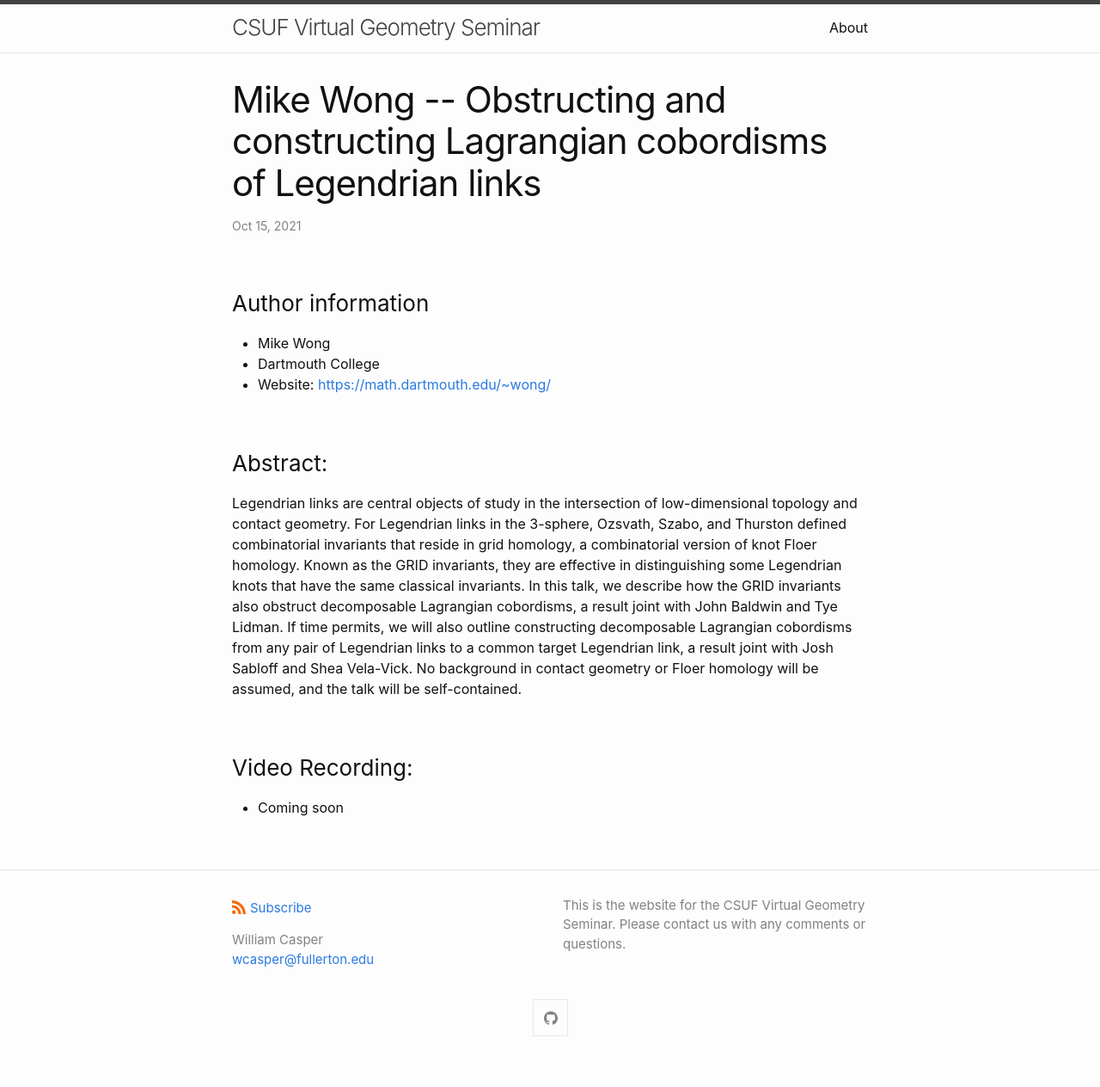
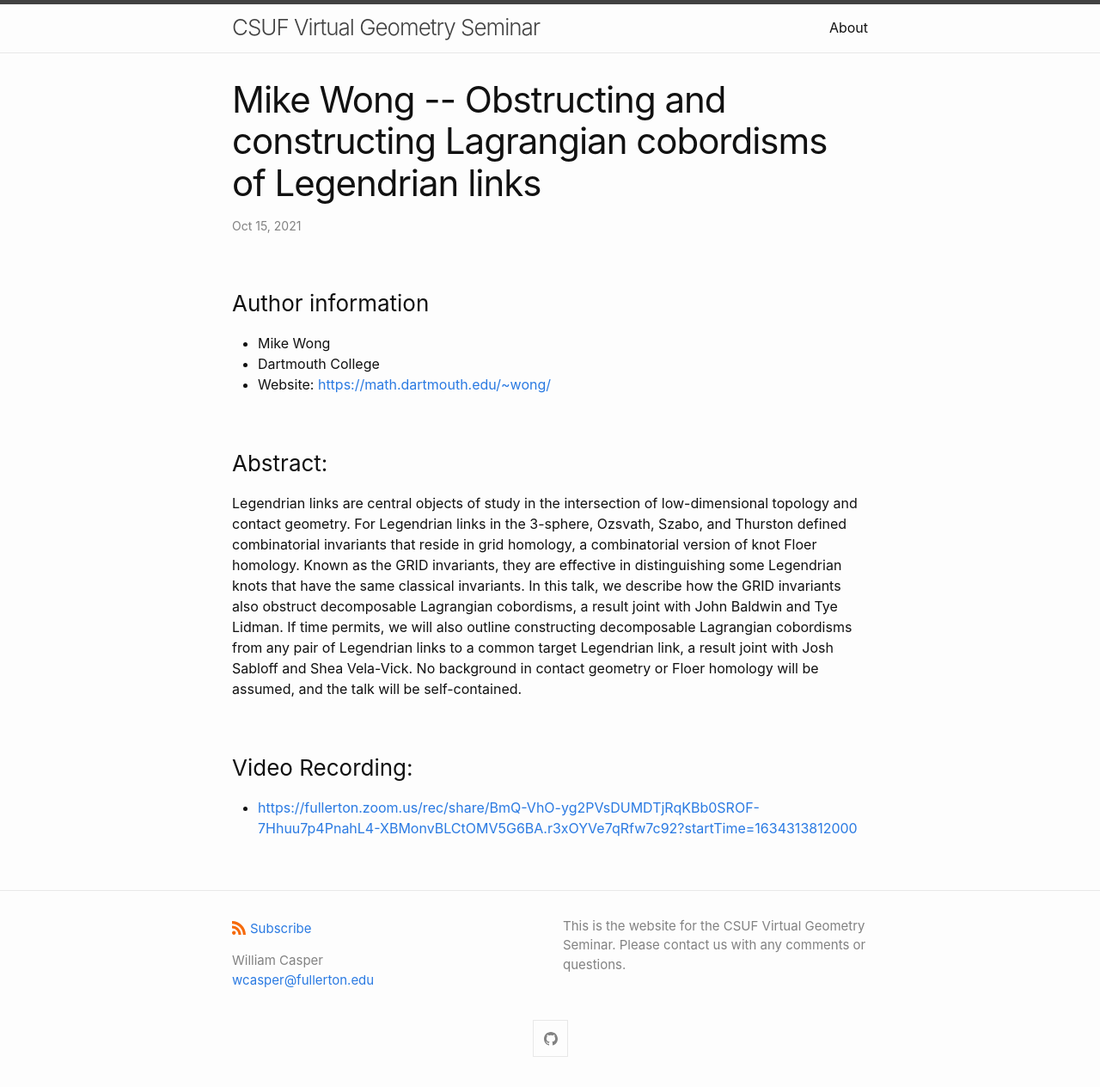
Before and after one commit to wcasper/geometry-seminar, a Jekyll site: the page built from _posts/2021-10-15-Talk-06.md, in a window 1280 px wide. Shown: the whole page at 86% size. Built offline with Jekyll 4.4.1, drawn with Linux system fonts in a browser that asks for light colours; before the commit the page ends 1240 px from its top, so only the background shows below that.

Commit message:
added video of talk

```diff
--- a/_posts/2021-10-15-Talk-06.md
+++ b/_posts/2021-10-15-Talk-06.md
@@ -25,4 +25,4 @@ assumed, and the talk will be self-contained.
 
 ### Video Recording:
 
-* Coming soon
+* [https://fullerton.zoom.us/rec/share/BmQ-VhO-yg2PVsDUMDTjRqKBb0SROF-7Hhuu7p4PnahL4-XBMonvBLCtOMV5G6BA.r3xOYVe7qRfw7c92?startTime=1634313812000](https://fullerton.zoom.us/rec/share/BmQ-VhO-yg2PVsDUMDTjRqKBb0SROF-7Hhuu7p4PnahL4-XBMonvBLCtOMV5G6BA.r3xOYVe7qRfw7c92?startTime=1634313812000)
```
